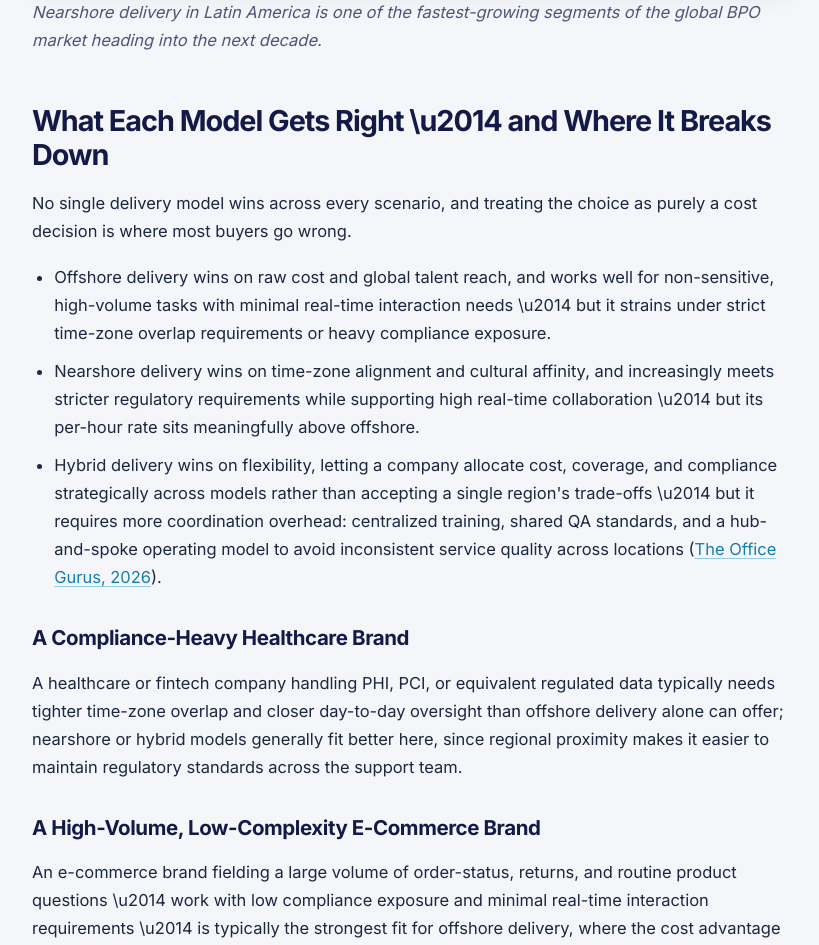
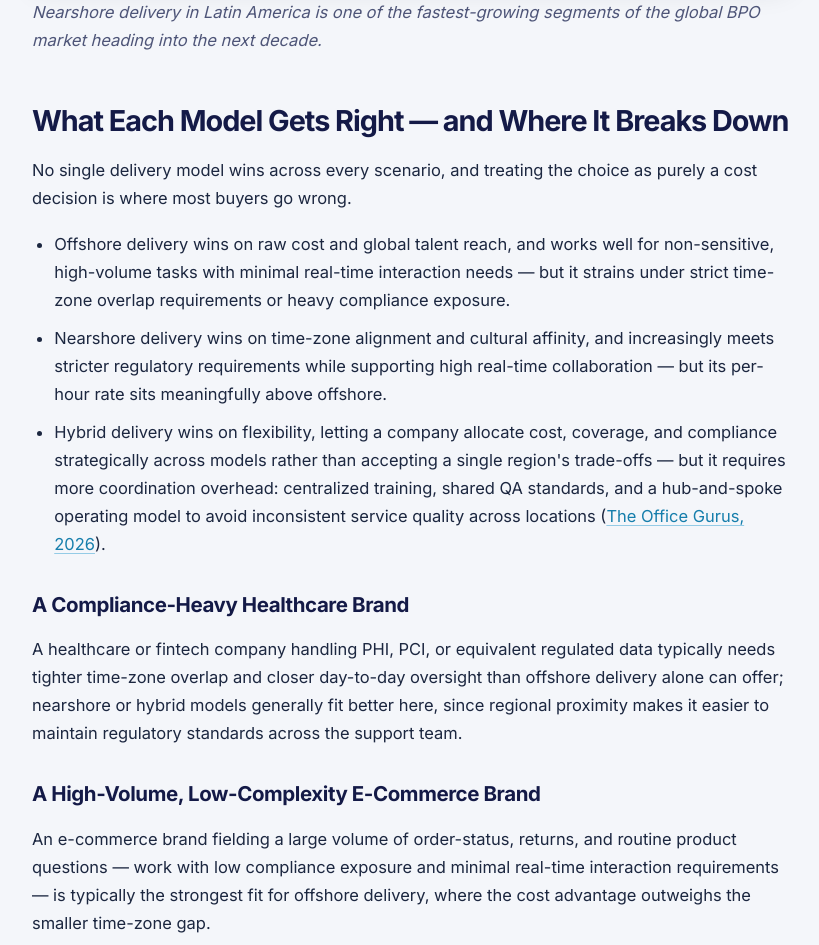
Before and after one commit to callnovo-cc/blog, a Jekyll site: the page built from _posts/2026-09-08-nearshore-offshore-hybrid-customer-support.md, in a window 1280 px wide and 1400 px high, scrolled down 5253 px. Shown: the part 157-1102 px from the top of the window, without its empty margins (228-1047 px from the left). Built offline with Jekyll 4.4.1, drawn with Linux system fonts in a browser that asks for light colours; some of the changed text lies outside the part shown; grey boxes are pictures that could not be loaded.

Commit message:
Fix double-escaped unicode dashes rendering as literal text in image paths and body copy

```diff
--- a/_posts/2026-09-08-nearshore-offshore-hybrid-customer-support.md
+++ b/_posts/2026-09-08-nearshore-offshore-hybrid-customer-support.md
@@ -86,9 +86,9 @@ The nearshore vs offshore cost difference 2026 buyers should budget against is r
 
 | Delivery Model | Fully-Loaded Hourly Rate | Best Fit |
 |---|---|---|
-| Offshore (South/Southeast Asia) | $5\u2013$14/hr | High-volume, lower-complexity, non-sensitive support with minimal real-time interaction needs |
-| Nearshore \u2014 Latin America | $7\u2013$22/hr | Time-zone-sensitive support needing regional alignment and cultural affinity |
-| Onshore/Hybrid | $15\u2013$45/hr | Compliance-heavy or high-touch support requiring maximum control and direct oversight |
+| Offshore (South/Southeast Asia) | $5–$14/hr | High-volume, lower-complexity, non-sensitive support with minimal real-time interaction needs |
+| Nearshore — Latin America | $7–$22/hr | Time-zone-sensitive support needing regional alignment and cultural affinity |
+| Onshore/Hybrid | $15–$45/hr | Compliance-heavy or high-touch support requiring maximum control and direct oversight |
 
 Source: [Helpware (2026)](https://www.helpware.com/blog/call-center-outsourcing-cost-comparison); [The Office Gurus (2026)](https://theofficegurus.com/top-contact-center-outsourcing-trends-for-2026/).
 
@@ -102,13 +102,13 @@ Latin America's nearshore market is also one of the fastest-growing segments of
 
 *Nearshore delivery in Latin America is one of the fastest-growing segments of the global BPO market heading into the next decade.*
 
-## What Each Model Gets Right \u2014 and Where It Breaks Down
+## What Each Model Gets Right — and Where It Breaks Down
 
 No single delivery model wins across every scenario, and treating the choice as purely a cost decision is where most buyers go wrong.
 
-- Offshore delivery wins on raw cost and global talent reach, and works well for non-sensitive, high-volume tasks with minimal real-time interaction needs \u2014 but it strains under strict time-zone overlap requirements or heavy compliance exposure.
-- Nearshore delivery wins on time-zone alignment and cultural affinity, and increasingly meets stricter regulatory requirements while supporting high real-time collaboration \u2014 but its per-hour rate sits meaningfully above offshore.
-- Hybrid delivery wins on flexibility, letting a company allocate cost, coverage, and compliance strategically across models rather than accepting a single region's trade-offs \u2014 but it requires more coordination overhead: centralized training, shared QA standards, and a hub-and-spoke operating model to avoid inconsistent service quality across locations ([The Office Gurus, 2026](https://theofficegurus.com/top-contact-center-outsourcing-trends-for-2026/)).
+- Offshore delivery wins on raw cost and global talent reach, and works well for non-sensitive, high-volume tasks with minimal real-time interaction needs — but it strains under strict time-zone overlap requirements or heavy compliance exposure.
+- Nearshore delivery wins on time-zone alignment and cultural affinity, and increasingly meets stricter regulatory requirements while supporting high real-time collaboration — but its per-hour rate sits meaningfully above offshore.
+- Hybrid delivery wins on flexibility, letting a company allocate cost, coverage, and compliance strategically across models rather than accepting a single region's trade-offs — but it requires more coordination overhead: centralized training, shared QA standards, and a hub-and-spoke operating model to avoid inconsistent service quality across locations ([The Office Gurus, 2026](https://theofficegurus.com/top-contact-center-outsourcing-trends-for-2026/)).
 
 ### A Compliance-Heavy Healthcare Brand
 
@@ -116,7 +116,7 @@ A healthcare or fintech company handling PHI, PCI, or equivalent regulated data
 
 ### A High-Volume, Low-Complexity E-Commerce Brand
 
-An e-commerce brand fielding a large volume of order-status, returns, and routine product questions \u2014 work with low compliance exposure and minimal real-time interaction requirements \u2014 is typically the strongest fit for offshore delivery, where the cost advantage outweighs the smaller time-zone gap.
+An e-commerce brand fielding a large volume of order-status, returns, and routine product questions — work with low compliance exposure and minimal real-time interaction requirements — is typically the strongest fit for offshore delivery, where the cost advantage outweighs the smaller time-zone gap.
 
 ![2x2 decision matrix mapping time-zone overlap and compliance exposure to the best-fit customer support delivery model](/assets/images/September%202026/nearshore-offshore-hybrid-figure-03.webp){: loading="lazy" width="1200" height="675"}
 
@@ -124,9 +124,9 @@ An e-commerce brand fielding a large volume of order-status, returns, and routin
 
 ## The Decision Framework: Four Variables That Actually Matter
 
-The decision should weigh four variables together, not a single one in isolation: required time-zone overlap with customers, language and market coverage needed, compliance or regulatory exposure, and expected support volume \u2014 particularly during peak seasons.
+The decision should weigh four variables together, not a single one in isolation: required time-zone overlap with customers, language and market coverage needed, compliance or regulatory exposure, and expected support volume — particularly during peak seasons.
 
-**Table 2. Decision Framework \u2014 Which Variable Points to Which Model**
+**Table 2. Decision Framework — Which Variable Points to Which Model**
 
 | Variable | Tends Toward | Why |
 |---|---|---|
@@ -145,9 +145,9 @@ Callnovo operates as a live example of the hybrid model this article describes,
 
 ### Callnovo's Five-Country Delivery Footprint
 
-Callnovo's Canada headquarters anchors North American time-zone overlap and account oversight; its China headquarters and Shenzhen R&D center support Asia-Pacific coverage and technology development; its Bolivia and Nicaragua operation centers deliver native-Spanish, U.S.-time-zone-aligned nearshore support; and its Philippines operation center adds English-language offshore capacity at competitive rates ([Callnovo, n.d.-a](https://callnovo.com/)). This combination lets a single client blend nearshore Latin American coverage for compliance-sensitive or time-zone-critical work with offshore Philippines capacity for higher-volume, lower-complexity contacts \u2014 the hybrid pattern this article's decision framework describes, inside one vendor relationship rather than several.
+Callnovo's Canada headquarters anchors North American time-zone overlap and account oversight; its China headquarters and Shenzhen R&D center support Asia-Pacific coverage and technology development; its Bolivia and Nicaragua operation centers deliver native-Spanish, U.S.-time-zone-aligned nearshore support; and its Philippines operation center adds English-language offshore capacity at competitive rates ([Callnovo, n.d.-a](https://callnovo.com/)). This combination lets a single client blend nearshore Latin American coverage for compliance-sensitive or time-zone-critical work with offshore Philippines capacity for higher-volume, lower-complexity contacts — the hybrid pattern this article's decision framework describes, inside one vendor relationship rather than several.
 
-Callnovo's [Hire Your Team](https://callnovo.ai/services/hire-your-team/) service starts engagements from $5.80 per hour for a dedicated agent, or from $5\u2013$12 per productive hour depending on team structure, putting its own published rates within or below the nearshore and hybrid bands cited above while still delivering multi-region flexibility ([Callnovo, n.d.-b](https://callnovo.ai/services/hire-your-team/)). For companies that prefer to pay for resolved outcomes rather than staffed hours, Callnovo's [Pay-Per-Resolution](https://callnovo.ai/services/pay-per-resolution/) model starts from $1 per resolved contact ([Callnovo, n.d.-c](https://callnovo.ai/services/pay-per-resolution/)).
+Callnovo's [Hire Your Team](https://callnovo.ai/services/hire-your-team/) service starts engagements from $5.80 per hour for a dedicated agent, or from $5–$12 per productive hour depending on team structure, putting its own published rates within or below the nearshore and hybrid bands cited above while still delivering multi-region flexibility ([Callnovo, n.d.-b](https://callnovo.ai/services/hire-your-team/)). For companies that prefer to pay for resolved outcomes rather than staffed hours, Callnovo's [Pay-Per-Resolution](https://callnovo.ai/services/pay-per-resolution/) model starts from $1 per resolved contact ([Callnovo, n.d.-c](https://callnovo.ai/services/pay-per-resolution/)).
 
 ## Next Step
 
```
Also changed, not shown: other parts of _posts/2026-09-08-nearshore-offshore-hybrid-customer-support.md (+2 -2 lines).
